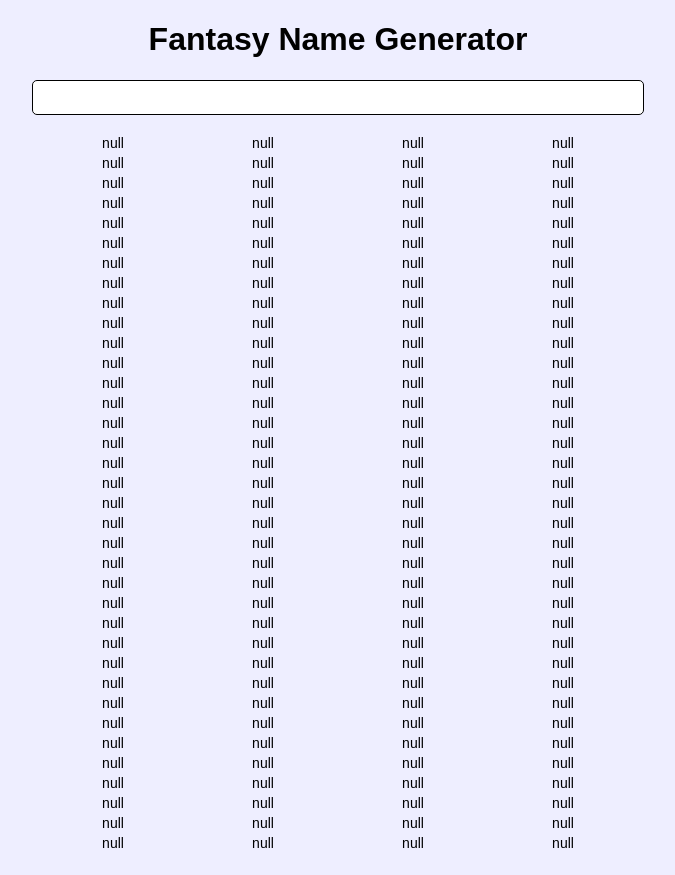
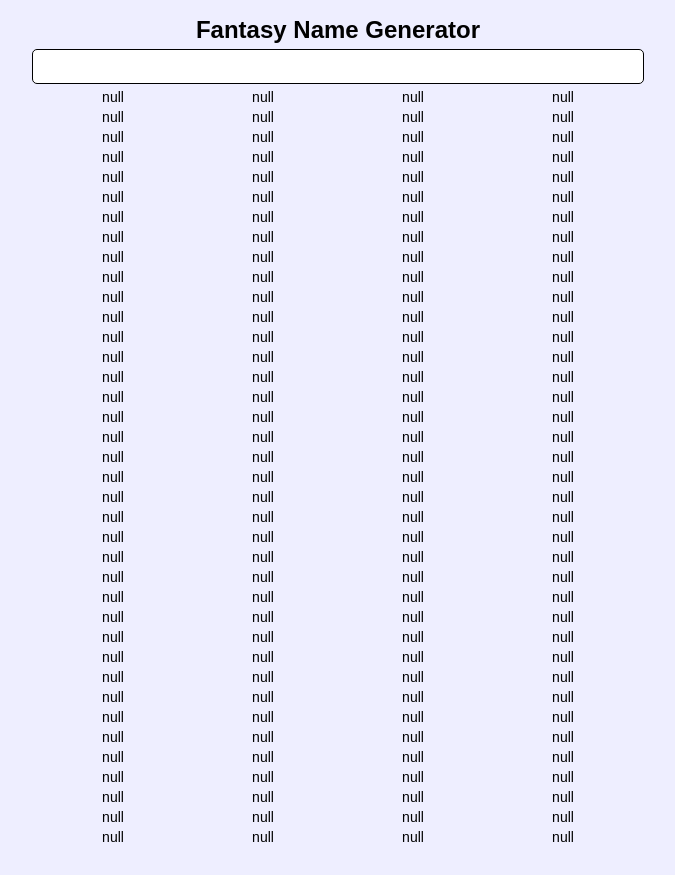
Before and after one commit to skeeto/fantasyname, a plain HTML site: page js/index.html in a window 1280 px wide. Shown: the whole page, without its empty margins (302-977 px from the left). After the commit the page ends 849 px from the top, so only its background shows below. Drawn offline with nearby package versions, Linux system fonts and the light colour scheme.

Commit message:
Tweak the CSS.

```diff
--- a/js/page.css
+++ b/js/page.css
@@ -5,6 +5,11 @@ body {
     margin: 0 auto;
     box-sizing: border-box;
     background-color: #eef;
+}
+
+h1 {
+    font-size: 24px;
+    margin-bottom: 5px;
 }
 
 #spec {
@@ -19,7 +24,7 @@ body {
 #output {
     width: 600px;
     padding: 0px;
-    margin: 20px auto;
+    margin: 5px auto 0px auto;
 }
 
 #output li {
--- a/js/page.js
+++ b/js/page.js
@@ -1,5 +1,4 @@
-var COLUMNS = 4,
-    HEIGHT = 16;
+var COLUMNS = 4;
 var generator = null;
 
 function clear() {
@@ -10,7 +9,7 @@ function fill() {
     var $output = $('#output'),
         $w = $(window),
         $b = $('body');
-    while ($w.scrollTop() + $w.height() > $b.height() + HEIGHT) {
+    while ($w.scrollTop() + $w.height() > $b.height()) {
         for (var i = 0; i < COLUMNS; i++) {
             $output.append($('<li>' + generator + '</li>'));
         }
```
